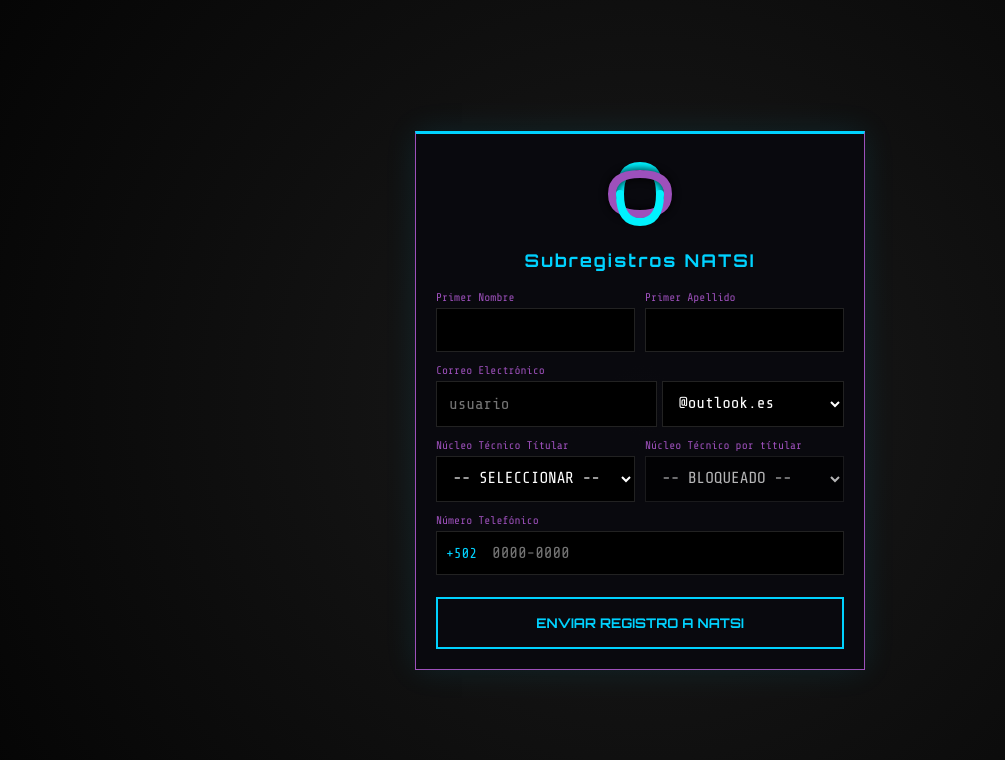
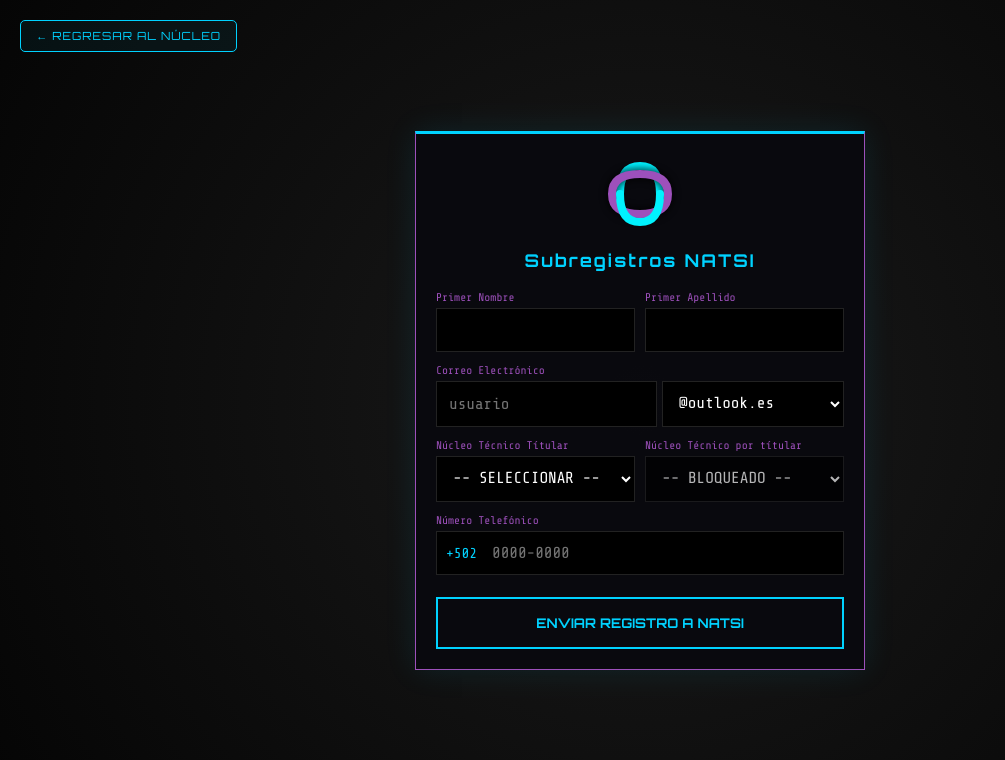
Before and after one commit to Aula-Privada-Tecnica/NATSI-REG, a plain HTML site: page index.html in a window 1280 px wide. Shown: the whole page, without its empty margins (0-1005 px from the left). Drawn offline with nearby package versions, Linux system fonts and the light colour scheme.

Commit message:
Add back link and update download alert message

```diff
--- a/index.html
+++ b/index.html
@@ -33,6 +33,30 @@
             align-items: center;
             padding: 15px;
             overflow-x: hidden;
+        }
+
+        /* --- BOTÓN VOLVER AGREGADO --- */
+        .back-link {
+            position: absolute;
+            top: 20px;
+            left: 20px;
+            text-decoration: none;
+            color: var(--primary);
+            font-family: 'Orbitron';
+            font-size: 0.7rem;
+            border: 1px solid var(--primary);
+            padding: 8px 15px;
+            border-radius: 5px;
+            transition: 0.3s;
+            background: rgba(0, 210, 255, 0.05);
+            letter-spacing: 1px;
+            z-index: 1000;
+        }
+
+        .back-link:hover {
+            background: var(--primary);
+            color: #000;
+            box-shadow: 0 0 15px var(--primary);
         }
 
         .form-card {
@@ -255,6 +279,8 @@
 </head>
 <body>
 
+    <a href="https://aula-privada-tecnica.github.io/NATSI-MOTHER/" class="back-link">← REGRESAR AL NÚCLEO</a>
+
     <div class="form-card" id="form-ui">
         <div class="logo-container">
             <svg viewBox="0 0 100 100">
@@ -335,7 +361,7 @@
                 <p><strong>NTT</strong> <span id="card-nt2" style="color:var(--primary)">---</span></p>
             </div>
         </div>
-        <div class="download-btn" onclick="downloadID()">DESCARGAR_ID_ENCRYPTED.PNG</div>
+        <div class="download-btn" onclick="downloadID()">TOMA UNA CAPTURA DE PANTALLA</div>
     </div>
 
     <script>
@@ -433,7 +459,7 @@
 
         function downloadID() {
             playBeep(2000, 'triangle', 0.4);
-            alert("SISTEMA: Exportando datos a PNG...");
+            alert("GRACIAS POR TU REGISTRO - GUARDA LA CAPTURA DE TU TARJETA O DE LO CONTRARIO SE PERDERA TU ACCESO");
         }
     </script>
 </body>
```
